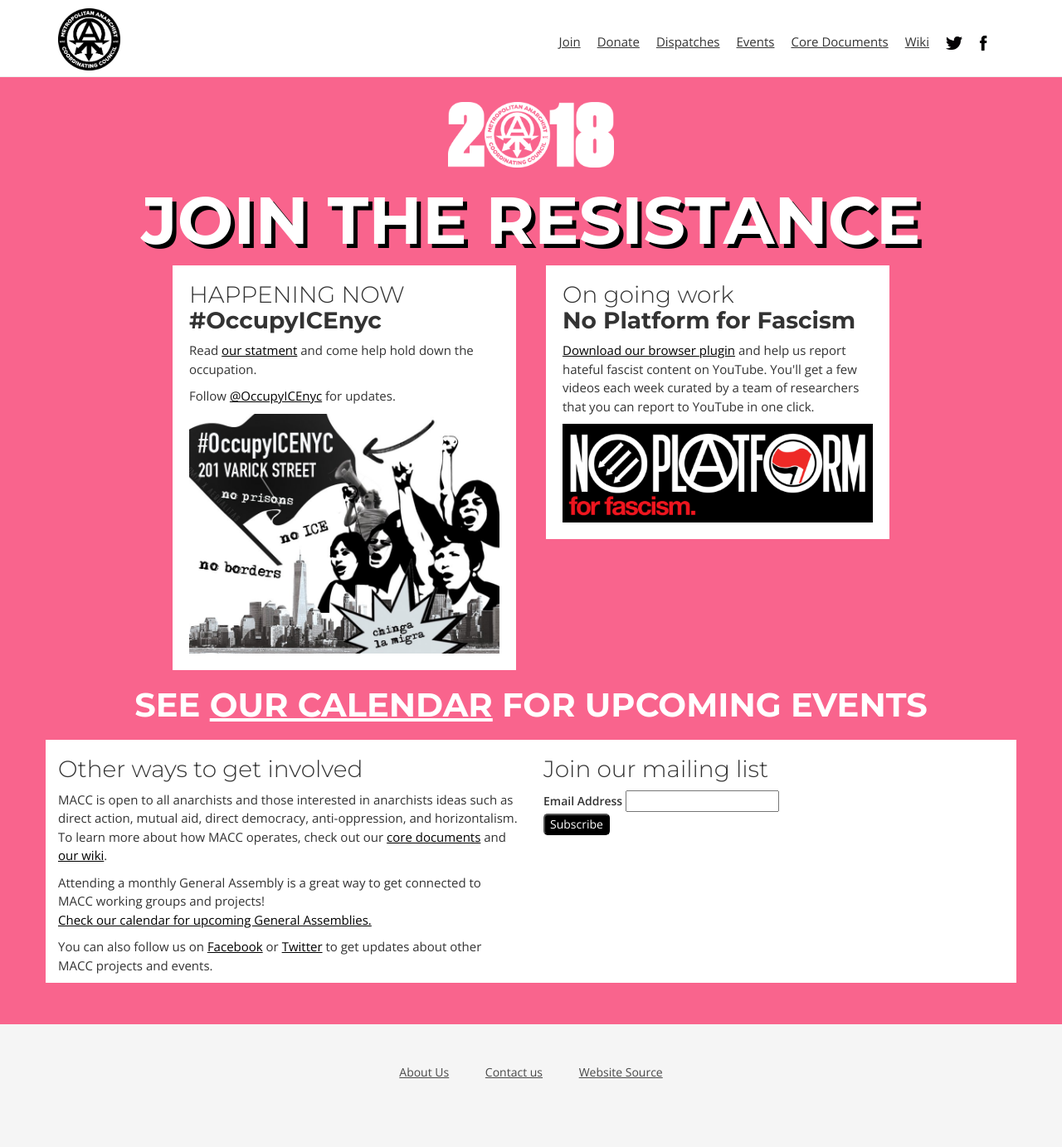
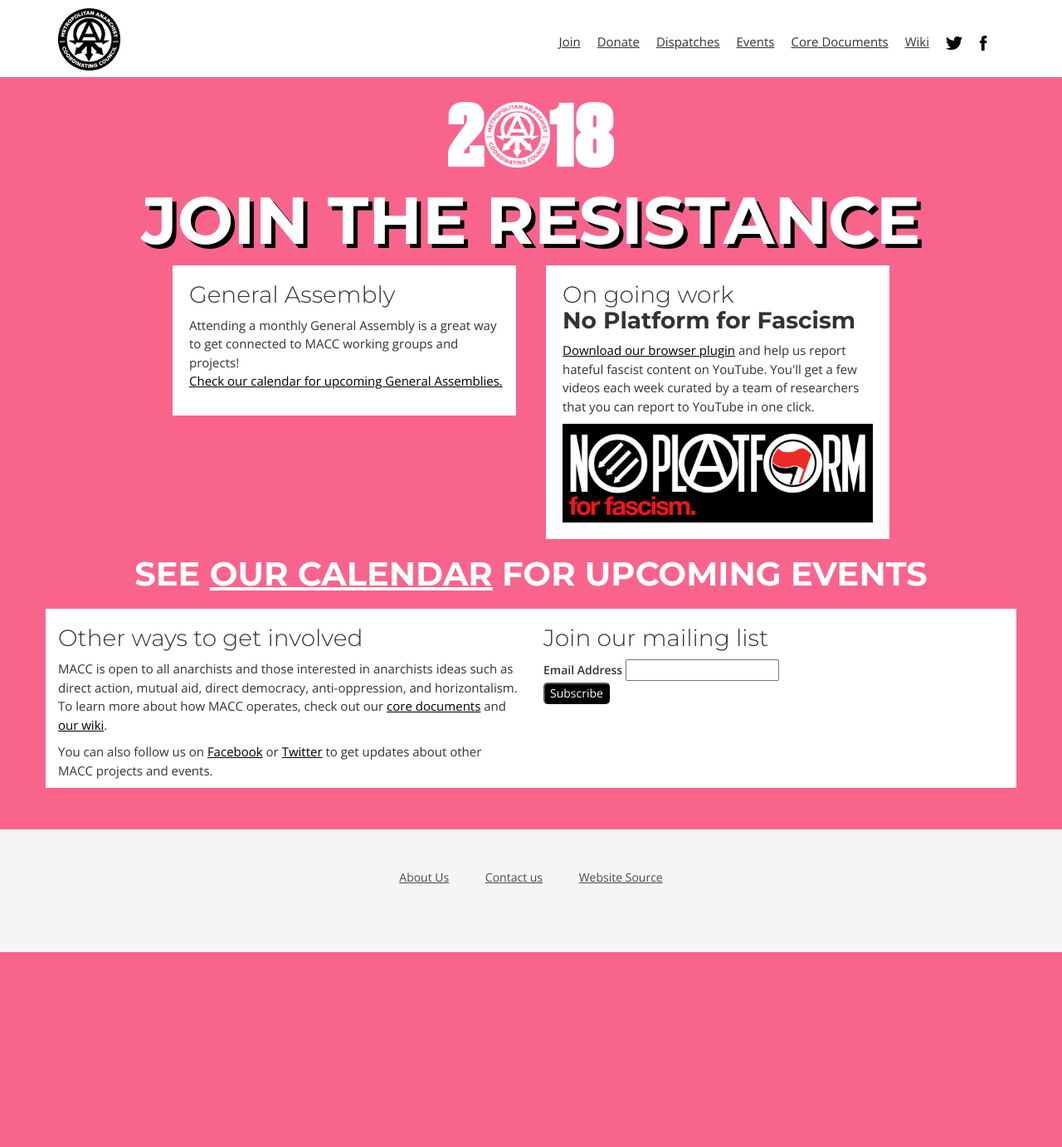
Before and after one commit to MACCNYC/maccnyc.github.io, a Jekyll site: the page built from join.html, in a window 1280 px wide. Shown: the whole page at 83% size. Built offline with Jekyll 4.4.1, drawn with Linux system fonts in a browser that asks for light colours; some web fonts are replaced; comment, search, counter and statistics services are not loaded; after the commit the page ends 1148 px from its top, so only the background shows below that.

Commit message:
Update join.html

```diff
--- a/join.html
+++ b/join.html
@@ -116,15 +116,12 @@ layout: page
 
 <div class="events">
     <div class="events-list">
-      <h3>HAPPENING NOW</br> <strong>#OccupyICEnyc</strong></h3>
+      <h3>General Assembly</br></h3>
       <div>
-        <p>Read <a href="{{ stie.url }}/2018/06/22/OccupyICE.html">our statment</a> and come help hold down the occupation.</p>
         <p>
-          Follow <a href="https://twitter.com/occupyicenyc">@OccupyICEnyc</a> for updates.
+          Attending a monthly General Assembly is a great way to get connected to MACC working groups and projects!
+          <a href="/events">Check our calendar for upcoming General Assemblies.</a>
         </p>
-        <a href="https://twitter.com/occupyicenyc">
-          <img src="{{ stie.url }}/img/occupyice.jpg">
-        </a>
       </div>
     </div>
     <div class="events-list">
@@ -158,11 +155,6 @@ layout: page
       </p>
 
       <p>
-      Attending a monthly General Assembly is a great way to get connected to MACC working groups and projects!
-      <a href="/events">Check our calendar for upcoming General Assemblies.</a>
-      </p>
-
-      <p>
         You can also follow us on
         <a href="https://www.facebook.com/MACCnyc/" alt="twitter">Facebook</a> or
         <a href="http://www.twitter.com/macc_nyc" alt="twitter">Twitter</a>
```
